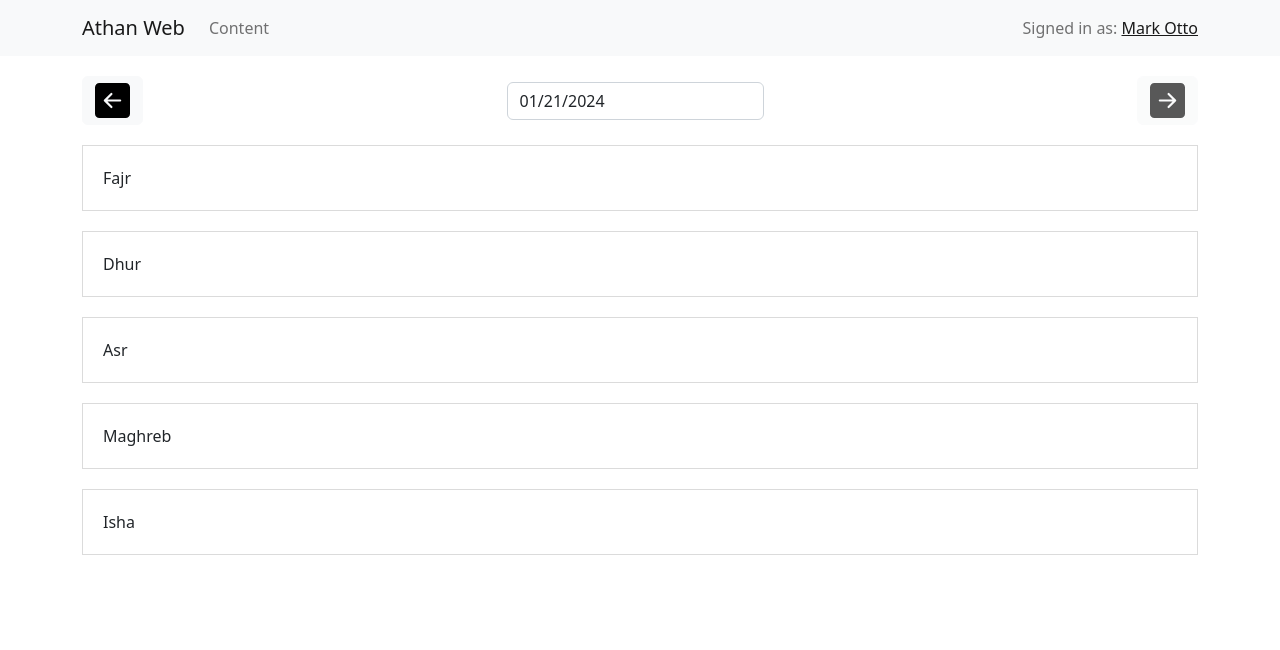
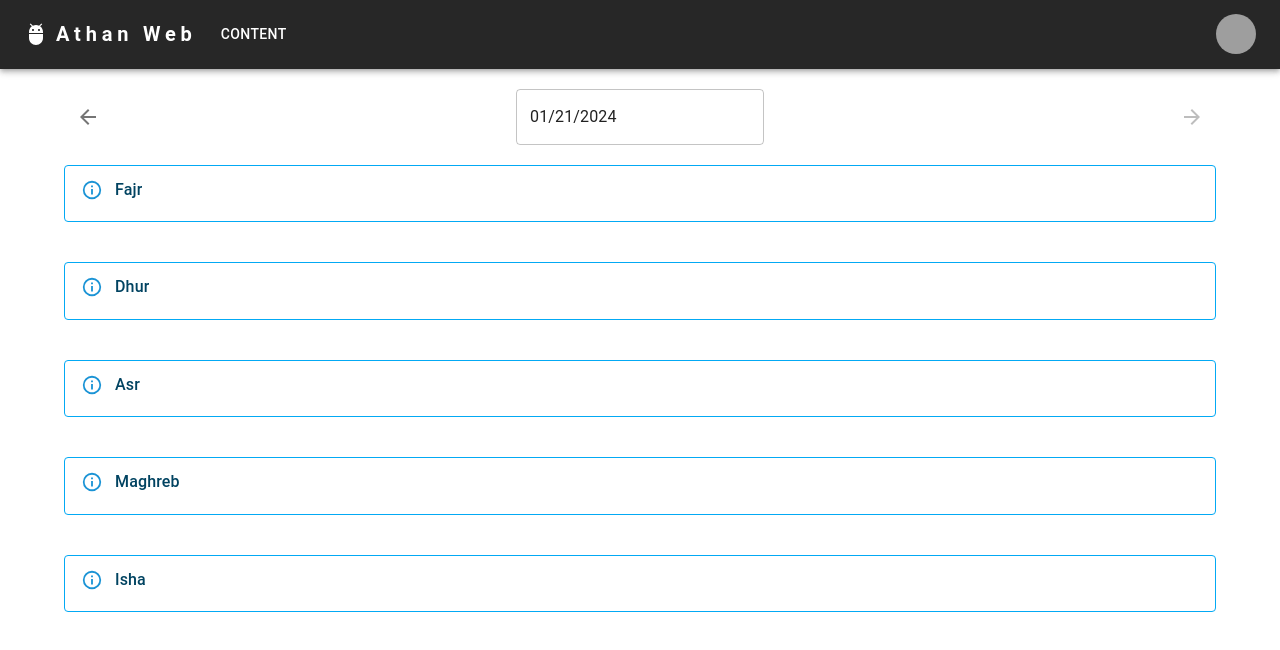
Before and after one commit to ahmednkhan24/athan-frontend-web, a React (Create React App) app: page /#/content in a window 1280 px wide. Shown: the top 650 px of the page. Built offline with nearby package versions, Linux system fonts and the light colour scheme; grey boxes are pictures that could not be loaded.

Commit message:
Mui (#3)
* saving mui changes

* mui navbar

* item

* date picker

```diff
--- a/src/components/dates/Dates.tsx
+++ b/src/components/dates/Dates.tsx
@@ -1,93 +1,80 @@
 import { Dispatch, SetStateAction, memo, useCallback } from 'react';
-import Button from 'react-bootstrap/Button';
-import {
-  CalendarXFill,
-  ArrowLeftSquareFill,
-  ArrowRightSquareFill,
-} from 'react-bootstrap-icons';
-import DatePicker from 'react-datepicker';
-import styles from './dates.module.css';
-import 'react-datepicker/dist/react-datepicker.css';
-import { toast } from 'react-toastify';
+import styled from '@emotion/styled';
+import { MobileDatePicker } from '@mui/x-date-pickers/MobileDatePicker';
+import dayjs, { Dayjs } from 'dayjs';
+import isToday from 'dayjs/plugin/isToday';
 
-const addDays = (d: Date, days: number) => {
-  const date = new Date(d);
-  date.setDate(date.getDate() + days);
-  return date;
+// icons
+import IconButton from '@mui/material/IconButton';
+import ArrowLeftIcon from '@mui/icons-material/ArrowBack';
+import ArrowRightIcon from '@mui/icons-material/ArrowForward';
+import CalendarReset from '@mui/icons-material/EventRepeat';
+
+dayjs.extend(isToday);
+
+const Styled = {
+  DateContainer: styled.div({
+    display: 'flex',
+    justifyContent: 'space-between',
+    alignItems: 'center',
+    marginTop: 20,
+  }),
 };
 
-const subtractDays = (d: Date, days: number) => {
-  const date = new Date(d);
-  date.setDate(date.getDate() - days);
-  return date;
-};
-
-const isInThePast = (d: Date) => d.getTime() <= new Date().getTime();
-
-const isToday = (d: Date) => d.toDateString() === new Date().toDateString();
-
 export interface DatesProps {
-  date: Date;
-  setDate: Dispatch<SetStateAction<Date>>;
+  date: Dayjs;
+  setDate: Dispatch<SetStateAction<Dayjs>>;
 }
 
 export const Dates = memo(({ date, setDate }: DatesProps) => {
-  const resetDate = useCallback(() => setDate(new Date()), [setDate]);
+  const resetDate = useCallback(() => setDate(dayjs()), [setDate]);
 
   const goBackOneDay = useCallback(
-    () => setDate(() => subtractDays(date, 1)),
-    [date, setDate]
+    () => setDate((d) => d.subtract(1, 'day')),
+    [setDate]
   );
 
-  const goForwardOneDay = useCallback(() => {
-    const updatedDate = addDays(date, 1);
-    if (isInThePast(updatedDate)) setDate(updatedDate);
-    else resetDate();
-  }, [date, resetDate, setDate]);
+  const goForwardOneDay = useCallback(
+    () => setDate((d) => d.add(1, 'day')),
+    [setDate]
+  );
 
   const onSelectDate = useCallback(
-    (selectedDate: Date | null) => {
-      if (!selectedDate) {
+    (selectedDate: Dayjs | null) => {
+      if (selectedDate) {
+        setDate(selectedDate);
+      } else {
         resetDate();
-        return;
       }
-
-      if (!isInThePast(selectedDate)) {
-        resetDate();
-        toast.warn("You can't select a date in the future.");
-        return;
-      }
-
-      setDate(selectedDate);
     },
     [resetDate, setDate]
   );
 
   return (
-    <div className={styles.datesContainer}>
-      <Button variant="light" onClick={goBackOneDay}>
-        <ArrowLeftSquareFill size={35} />
-      </Button>
-      <span className={styles.dateInputPicker}>
-        <DatePicker
-          withPortal
-          className="form-control"
-          selected={date}
-          onChange={onSelectDate}
+    <Styled.DateContainer>
+      <IconButton size="large" onClick={goBackOneDay}>
+        <ArrowLeftIcon />
+      </IconButton>
+      <div>
+        <MobileDatePicker
+          value={dayjs(date)}
+          closeOnSelect
+          disableFuture
+          onAccept={onSelectDate}
         />
-        {!isToday(date) && (
-          <Button variant="light" onClick={resetDate}>
-            <CalendarXFill size={20} />
-          </Button>
+        {!date.isToday() && (
+          <IconButton size="large" onClick={resetDate}>
+            <CalendarReset />
+          </IconButton>
         )}
-      </span>
-      <Button
-        variant="light"
+      </div>
+      <IconButton
+        size="large"
+        disabled={date.isToday()}
         onClick={goForwardOneDay}
-        disabled={isToday(date)}
       >
-        <ArrowRightSquareFill size={35} />
-      </Button>
-    </div>
+        <ArrowRightIcon />
+      </IconButton>
+    </Styled.DateContainer>
   );
 });
--- a/src/components/dates/dates.module.css
+++ /dev/null
@@ -1,15 +0,0 @@
-.datesContainer {
-  display: flex;
-  justify-content: space-between;
-  align-items: center;
-  margin-top: 20px;
-}
-
-.dateInputPicker {
-  display: flex;
-  padding: 0 10px;
-}
-
-.dateInputPicker > *:first-child {
-  margin-right: 10px;
-}
--- a/src/components/navbar/NavBar.tsx
+++ b/src/components/navbar/NavBar.tsx
@@ -1,32 +1,187 @@
 import React from 'react';
-import Container from 'react-bootstrap/Container';
-import Navbar from 'react-bootstrap/Navbar';
-import Nav from 'react-bootstrap/Nav';
-import { Link } from 'react-router-dom';
+import { Link as RouterLink, useNavigate } from 'react-router-dom';
+import AppBar from '@mui/material/AppBar';
+import Box from '@mui/material/Box';
+import Toolbar from '@mui/material/Toolbar';
+import IconButton from '@mui/material/IconButton';
+import Typography from '@mui/material/Typography';
+import Menu from '@mui/material/Menu';
+import MenuIcon from '@mui/icons-material/Menu';
+import Container from '@mui/material/Container';
+import Avatar from '@mui/material/Avatar';
+import Button from '@mui/material/Button';
+import Tooltip from '@mui/material/Tooltip';
+import MenuItem from '@mui/material/MenuItem';
+import AdbIcon from '@mui/icons-material/Adb';
+import MuiLink from '@mui/material/Link';
+import { ThemeProvider, createTheme } from '@mui/material/styles';
 
-const NavBar: React.FC = () => {
+const darkTheme = createTheme({
+  palette: {
+    mode: 'dark',
+    primary: {
+      main: '#1976d2',
+    },
+  },
+});
+
+const pages = ['Content'];
+const settings = ['Profile', 'Account', 'Dashboard', 'Logout'];
+
+function NavBar() {
+  const navigate = useNavigate();
+
+  const [anchorElNav, setAnchorElNav] = React.useState<null | HTMLElement>(
+    null
+  );
+  const [anchorElUser, setAnchorElUser] = React.useState<null | HTMLElement>(
+    null
+  );
+
+  const handleOpenNavMenu = (event: React.MouseEvent<HTMLElement>) => {
+    setAnchorElNav(event.currentTarget);
+  };
+  const handleOpenUserMenu = (event: React.MouseEvent<HTMLElement>) => {
+    setAnchorElUser(event.currentTarget);
+  };
+
+  const handleCloseNavMenu = () => {
+    setAnchorElNav(null);
+  };
+
+  const handleCloseUserMenu = () => {
+    setAnchorElUser(null);
+  };
+
   return (
-    <Navbar bg="light" expand="lg">
-      <Container>
-        <Navbar.Brand as={Link} to="/">
-          Athan Web
-        </Navbar.Brand>
-        <Navbar.Toggle aria-controls="basic-navbar-nav" />
-        <Navbar.Collapse id="basic-navbar-nav">
-          <Nav className="me-auto">
-            <Nav.Link as={Link} to="/content">
-              Content
-            </Nav.Link>
-          </Nav>
-        </Navbar.Collapse>
-        <Navbar.Collapse className="justify-content-end">
-          <Navbar.Text>
-            Signed in as: <a href="#login">Mark Otto</a>
-          </Navbar.Text>
-        </Navbar.Collapse>
-      </Container>
-    </Navbar>
+    <ThemeProvider theme={darkTheme}>
+      <AppBar position="static">
+        <Container maxWidth="xl">
+          <Toolbar disableGutters>
+            {/* Desktop Home Page link */}
+            <AdbIcon sx={{ display: { xs: 'none', md: 'flex' }, mr: 1 }} />
+            <MuiLink
+              component={RouterLink}
+              to="/"
+              sx={{
+                typography: 'h6',
+                mr: 2,
+                display: { xs: 'none', md: 'flex' },
+                fontWeight: 700,
+                letterSpacing: '.3rem',
+                color: 'inherit',
+                textDecoration: 'none',
+              }}
+            >
+              Athan Web
+            </MuiLink>
+
+            {/* Mobile hamburger menu for navigation */}
+            <Box sx={{ flexGrow: 1, display: { xs: 'flex', md: 'none' } }}>
+              <IconButton
+                size="large"
+                aria-label="account of current user"
+                aria-controls="menu-appbar"
+                aria-haspopup="true"
+                onClick={handleOpenNavMenu}
+                color="inherit"
+              >
+                <MenuIcon />
+              </IconButton>
+              <Menu
+                id="menu-appbar"
+                anchorEl={anchorElNav}
+                anchorOrigin={{
+                  vertical: 'bottom',
+                  horizontal: 'left',
+                }}
+                keepMounted
+                transformOrigin={{
+                  vertical: 'top',
+                  horizontal: 'left',
+                }}
+                open={Boolean(anchorElNav)}
+                onClose={handleCloseNavMenu}
+                sx={{
+                  display: { xs: 'block', md: 'none' },
+                }}
+              >
+                {pages.map((page) => (
+                  <MenuItem key={page} onClick={handleCloseNavMenu}>
+                    <Typography textAlign="center">{page}</Typography>
+                  </MenuItem>
+                ))}
+              </Menu>
+            </Box>
+
+            {/* Mobile Home Page link */}
+            <AdbIcon sx={{ display: { xs: 'flex', md: 'none' }, mr: 1 }} />
+            <MuiLink
+              component={RouterLink}
+              to="/"
+              noWrap
+              sx={{
+                typography: 'h5',
+                mr: 2,
+                display: { xs: 'flex', md: 'none' },
+                flexGrow: 1,
+                fontWeight: 700,
+                letterSpacing: '.3rem',
+                color: 'inherit',
+                textDecoration: 'none',
+              }}
+            >
+              Athan Web
+            </MuiLink>
+
+            {/* Desktop routing nav links */}
+            <Box sx={{ flexGrow: 1, display: { xs: 'none', md: 'flex' } }}>
+              {pages.map((page) => (
+                <Button
+                  key={page}
+                  sx={{ my: 2, color: 'white', display: 'block' }}
+                  onClick={() => navigate(`/${page.toLowerCase()}`)}
+                >
+                  {page}
+                </Button>
+              ))}
+            </Box>
+
+            {/* Desktop + Mobile right dropdown */}
+            <Box sx={{ flexGrow: 0 }}>
+              <Tooltip title="Open settings">
+                <IconButton onClick={handleOpenUserMenu} sx={{ p: 0 }}>
+                  <Avatar alt="Remy Sharp" src="/static/images/avatar/2.jpg" />
+                </IconButton>
+              </Tooltip>
+              <Menu
+                sx={{ mt: '45px' }}
+                id="menu-appbar"
+                anchorEl={anchorElUser}
+                anchorOrigin={{
+                  vertical: 'top',
+                  horizontal: 'right',
+                }}
+                keepMounted
+                transformOrigin={{
+                  vertical: 'top',
+                  horizontal: 'right',
+                }}
+                open={Boolean(anchorElUser)}
+                onClose={handleCloseUserMenu}
+              >
+                {settings.map((setting) => (
+                  <MenuItem key={setting} onClick={handleCloseUserMenu}>
+                    <Typography textAlign="center">{setting}</Typography>
+                  </MenuItem>
+                ))}
+              </Menu>
+            </Box>
+          </Toolbar>
+        </Container>
+      </AppBar>
+    </ThemeProvider>
   );
-};
+}
 
 export default NavBar;
--- a/src/components/navbar/index.tsx
+++ b/src/components/navbar/index.tsx
@@ -1 +1 @@
-export { default } from './NavBar';
+export { default } from './navbar';
--- a/src/components/salahs/SalahItem.tsx
+++ b/src/components/salahs/SalahItem.tsx
@@ -1,8 +1,16 @@
-import { memo, useCallback } from 'react';
-import ListGroup from 'react-bootstrap/ListGroup';
-import styles from './salah-item.module.css';
+import { memo, useCallback, useMemo } from 'react';
+import styled from '@emotion/styled';
+import Alert from '@mui/material/Alert';
+import AlertTitle from '@mui/material/AlertTitle';
 
-type BootStrapItemVariants = 'success' | 'danger' | 'warning' | '';
+const Styled = {
+  AlertContainer: styled.div({
+    cursor: 'pointer',
+    padding: '20px 0',
+  }),
+};
+
+type MuiItemVariants = 'info' | 'success' | 'warning' | 'error';
 export type SalahItemType = 'onTime' | 'missed' | 'madeUp' | undefined;
 export type SalahItemText = 'Fajr' | 'Dhur' | 'Asr' | 'Maghreb' | 'Isha';
 export type SalahItemId = Lowercase<SalahItemText>;
@@ -15,18 +23,16 @@ export type SalahItemProps = {
   disabled?: boolean;
 };
 
-const convertItemTypeToBootstrapType = (
-  type: SalahItemType
-): BootStrapItemVariants => {
+const convertItemTypeToMuiType = (type: SalahItemType): MuiItemVariants => {
   switch (type) {
     case 'onTime':
       return 'success';
     case 'missed':
-      return 'danger';
+      return 'error';
     case 'madeUp':
       return 'warning';
     default:
-      return '';
+      return 'info';
   }
 };
 
@@ -63,17 +69,20 @@ export const SalahItem = memo(
       [id, onClick, type]
     );
 
+    const muiItem = useMemo(() => convertItemTypeToMuiType(type), [type]);
+
     return (
-      <ListGroup.Item
-        action
-        id={id}
-        variant={convertItemTypeToBootstrapType(type)}
-        onClick={onClickItem}
-        disabled={disabled}
-        className={styles.item}
-      >
-        {`${text}${convertItemTypeToTextContent(type)}`}
-      </ListGroup.Item>
+      <Styled.AlertContainer>
+        <Alert
+          variant={muiItem === 'info' ? 'outlined' : 'filled'}
+          severity={muiItem}
+          onClick={onClickItem}
+        >
+          <AlertTitle>{`${text}${convertItemTypeToTextContent(
+            type
+          )}`}</AlertTitle>
+        </Alert>
+      </Styled.AlertContainer>
     );
   }
 );
--- a/src/components/salahs/Salahs.tsx
+++ b/src/components/salahs/Salahs.tsx
@@ -7,6 +7,7 @@ import {
   SalahItemText,
 } from './SalahItem';
 import { Dates } from 'components/dates/Dates';
+import dayjs, { Dayjs } from 'dayjs';
 
 type PrayerItem = Omit<SalahItemProps, 'onClick' | 'disabled'>;
 
@@ -28,16 +29,14 @@ const defaultEmptyTable = prayers.reduce((table, item) => {
   return table;
 }, {} as PrayerItemsTable);
 
-// new Date().toDateString();
-type DateString = string;
-const existingDataMap = new Map<DateString, PrayerItemsTable>();
+const existingDataMap = new Map<string, PrayerItemsTable>();
 
 export const Prayers: React.FC = () => {
-  const [date, setDate] = useState(new Date());
+  const [date, setDate] = useState<Dayjs>(dayjs());
   const [itemsTable, setItemsTable] = useState(defaultEmptyTable);
 
   useEffect(() => {
-    const existingData = existingDataMap.get(date.toDateString());
+    const existingData = existingDataMap.get(date.toDate().toDateString());
     setItemsTable(existingData ? existingData : defaultEmptyTable);
   }, [date]);
 
@@ -49,7 +48,7 @@ export const Prayers: React.FC = () => {
           [id]: { ...prevTable[id], type },
         };
 
-        existingDataMap.set(date.toDateString(), updatedTable);
+        existingDataMap.set(date.toDate().toDateString(), updatedTable);
 
         return updatedTable;
       }),
--- a/src/components/salahs/salah-item.module.css
+++ /dev/null
@@ -1,7 +0,0 @@
-.item {
-  padding: 20px;
-  margin: 20px 0px;
-  border-top-width: thin !important;
-  border: 1px solid #dbdbdb;
-  /* box-shadow: 0 0 5px 1px #dbdbdb; */
-}
--- a/src/index.tsx
+++ b/src/index.tsx
@@ -1,9 +1,9 @@
 import React from 'react';
 import ReactDOM from 'react-dom/client';
 import { Provider } from 'react-redux';
-import { ToastContainer } from 'react-toastify';
-import 'bootstrap/dist/css/bootstrap.min.css';
-import 'react-toastify/dist/ReactToastify.css';
+import CssBaseline from '@mui/material/CssBaseline';
+import { AdapterDayjs } from '@mui/x-date-pickers/AdapterDayjs';
+import { LocalizationProvider } from '@mui/x-date-pickers/LocalizationProvider';
 import App from './App';
 import store from './store';
 
@@ -19,8 +19,10 @@ const root = ReactDOM.createRoot(
 root.render(
   <React.StrictMode>
     <Provider store={store}>
-      <ToastContainer />
-      <App />
+      <LocalizationProvider dateAdapter={AdapterDayjs}>
+        <CssBaseline />
+        <App />
+      </LocalizationProvider>
     </Provider>
   </React.StrictMode>
 );
--- a/src/screens/Content.tsx
+++ b/src/screens/Content.tsx
@@ -1,5 +1,5 @@
 import React from 'react';
-import { Container } from 'react-bootstrap';
+import Container from '@mui/material/Container';
 import Salahs from 'components/salahs';
 
 const Content: React.FC = () => {
--- a/src/screens/Home.tsx
+++ b/src/screens/Home.tsx
@@ -2,7 +2,6 @@ import React from 'react';
 import { Link } from 'react-router-dom';
 import { useSelector, useDispatch } from 'react-redux';
 import { GoogleLogin, GoogleLogout } from 'react-google-login';
-import Container from 'react-bootstrap/Container';
 import type { RootState, AppDispatch } from 'store';
 import { fetchLocation } from 'store/location/locationThunks';
 import {
@@ -10,6 +9,7 @@ import {
   onLoginFailure,
   onLogout,
 } from 'store/auth/authActions';
+import Container from '@mui/material/Container';
 import { useComponentFirstMount } from 'hooks';
 
 const Home: React.FC = () => {
```
Also changed, not shown: package.json (+8 -7 lines), 1 other file (tests, documents, lock files or other folders).
